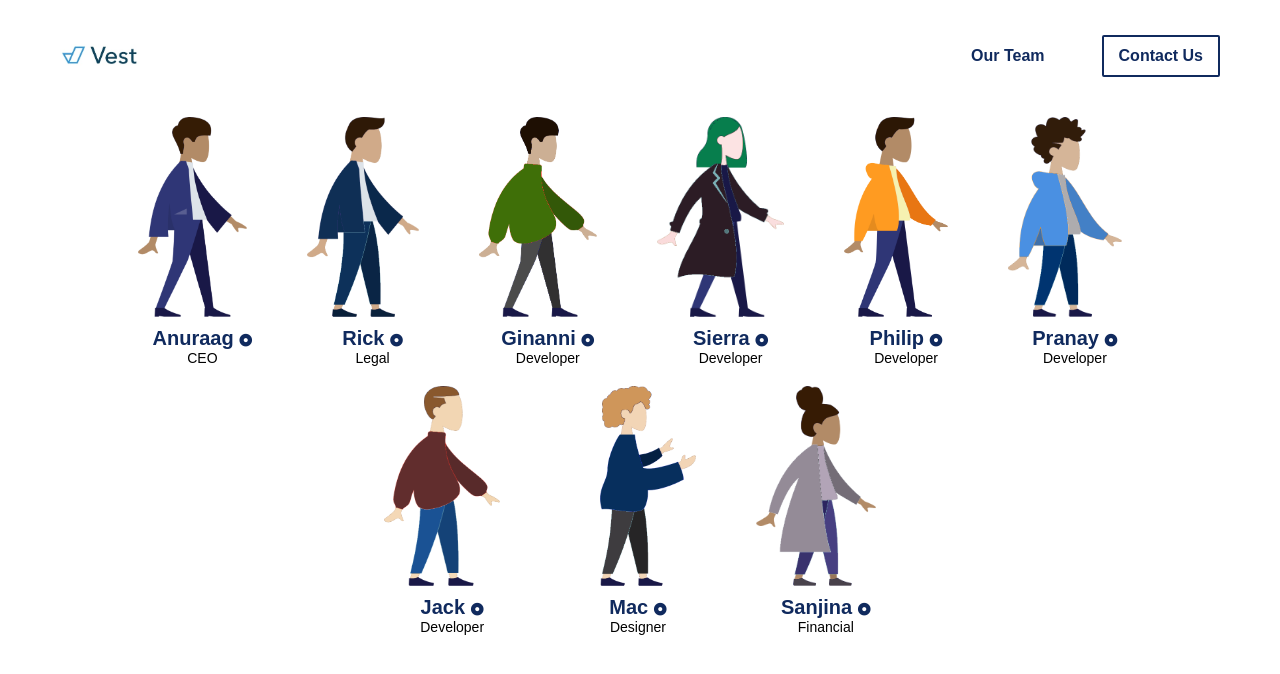
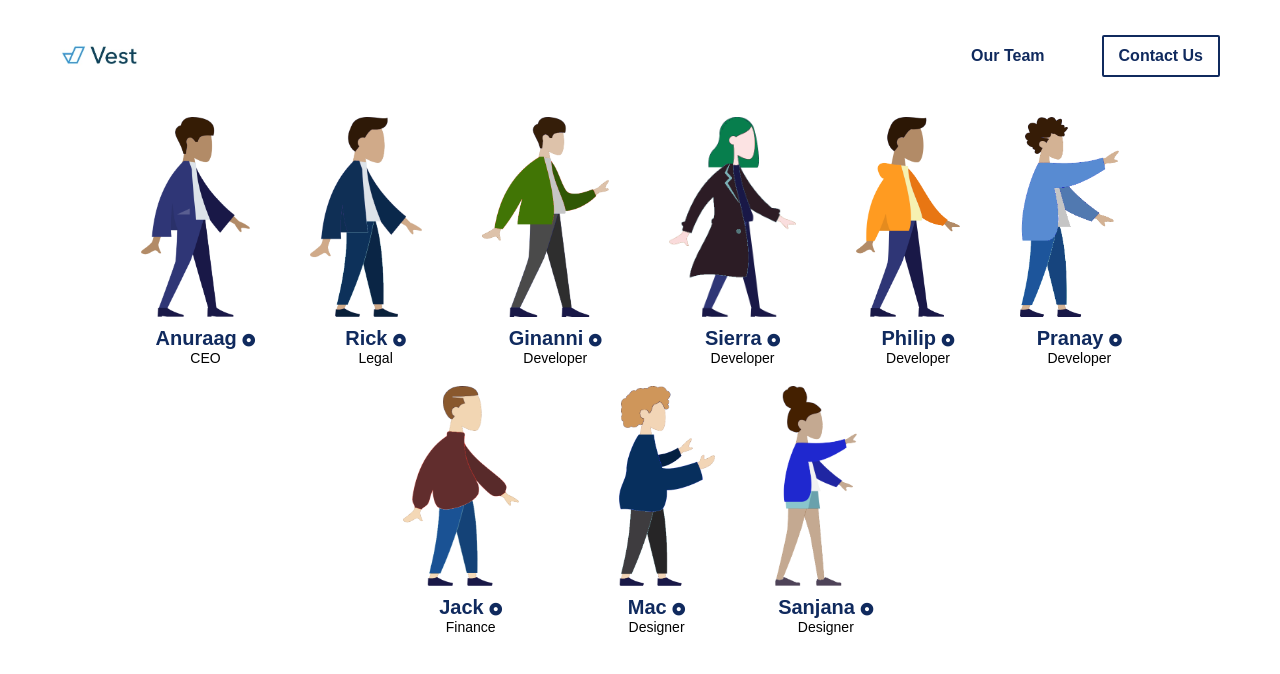
Before and after one commit to VestHQ/VestHQ, a Jekyll site: the page built from test-team.html, in a window 1280 px wide. Shown: the top 674 px of the page. Built offline with Jekyll 4.4.1, drawn with Linux system fonts in a browser that asks for light colours; nearby versions of some CDN libraries; some web fonts are replaced.

Commit message:
changed 3 avatars

```diff
--- a/_includes/test-team.html
+++ b/_includes/test-team.html
@@ -16,7 +16,7 @@
     </div>
 
     <div class="avatar">
-        <img src="../assets/images/avatars/ginanni.png" alt="Gianni Developer" class="avatar__img avatar__img--2">
+        <img src="../assets/images/avatars/ginanni2.png" alt="Gianni Developer" class="avatar__img avatar__img--2">
         <div class="avatar__content">
             <a href="https://www.linkedin.com/in/gianni-chen-33b13646/" target="_blank">Ginanni <i id="U5LA2KATX" class="fas fa-dot-circle status--1"></i></a>
             <p>Developer</p>
@@ -40,7 +40,7 @@
     </div>
 
     <div class="avatar">
-        <img src="../assets/images/avatars/pranay.png" alt="Pranay" class="avatar__img avatar__img--2">
+        <img src="../assets/images/avatars/pranay2.png" alt="Pranay" class="avatar__img avatar__img--2">
         <div class="avatar__content">
             <a href="https://github.com/pranaymarella/" target="_blank">Pranay <i id="UB3UNC4TB" class="fas fa-dot-circle status--1"></i></a>
             <p>Developer</p>
@@ -51,7 +51,7 @@
         <img src="../assets/images/avatars/jack.png" alt="Jack" class="avatar__img avatar__img--2">
         <div class="avatar__content">
             <a href="" target="_blank">Jack <i id="UAKEWKP9A" class="fas fa-dot-circle status--1"></i></a>
-            <p>Developer</p>
+            <p>Finance</p>
         </div>
     </div>
 
@@ -64,10 +64,10 @@
     </div>
 
     <div class="avatar">
-        <img src="../assets/images/avatars/sanjina1.png" alt="Sanjina" class="avatar__img avatar__img--2">
+        <img src="../assets/images/avatars/sanjina2.png" alt="Sanjina" class="avatar__img avatar__img--2">
         <div class="avatar__content">
-            <a href="" target="_blank">Sanjina <i id="UAKEWKP9A" class="fas fa-dot-circle status--1"></i></a>
-            <p>Financial</p>
+            <a href="" target="_blank">Sanjana <i id="UAKEWKP9A" class="fas fa-dot-circle status--1"></i></a>
+            <p>Designer</p>
         </div>
     </div>
 </section>
```
Also changed, not shown: assets/images/avatars/ginanni2.png (added), assets/images/avatars/pranay2.png (added), assets/images/avatars/sanjina2.png (added), 4 other files.
